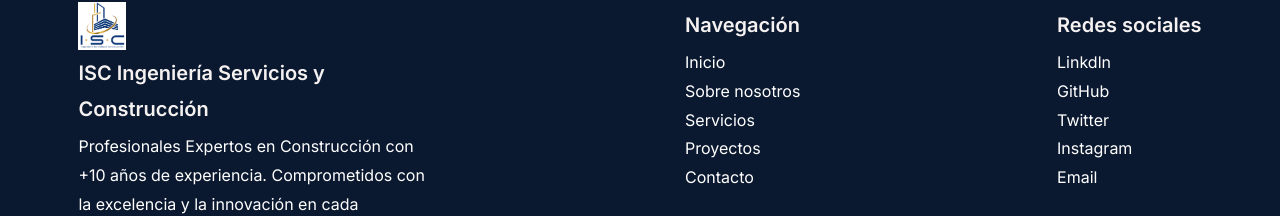
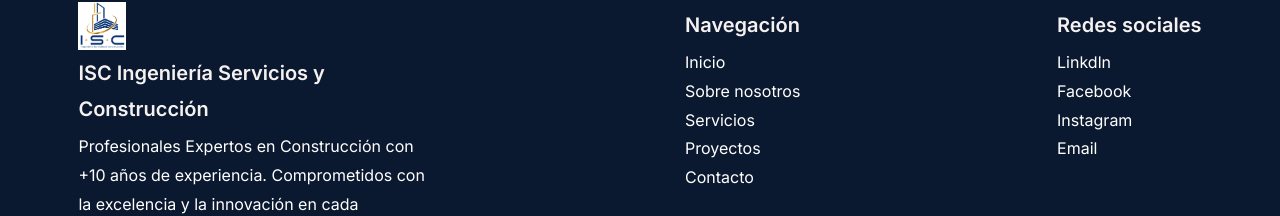
Before and after one commit to axlkun/ISC-Website, a Nuxt app: page / in a window 1280 px wide. Shown: the part 4222-4438 px from the top of the page. Built offline with nearby package versions, Linux system fonts and the light colour scheme; no server answers.

Commit message:
update links

```diff
--- a/components/Footer.vue
+++ b/components/Footer.vue
@@ -35,9 +35,8 @@
 
                 <ul>
                     <li><a href="#" target="_blank">Linkdln</a></li>
-                    <li><a href="#" target="_blank">GitHub</a></li>
-                    <li><a href="#" target="_blank">Twitter</a></li>
-                    <li><a href="#" target="_blank">Instagram</a></li>
+                    <li><a href="https://www.facebook.com/share/mVrZuFkdR591uQzo/?mibextid=YMEMSu" target="_blank">Facebook</a></li>
+                    <li><a href="https://www.instagram.com/isc.mexico" target="_blank">Instagram</a></li>
                     <li><a href="mailto:#">Email</a></li>
                 </ul>
             </div>
```
